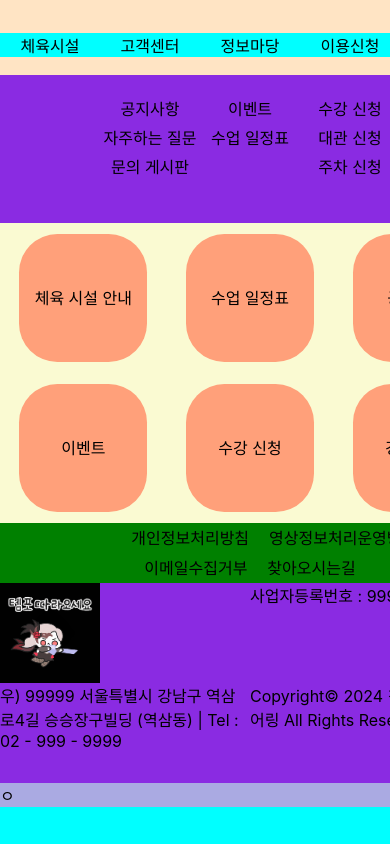
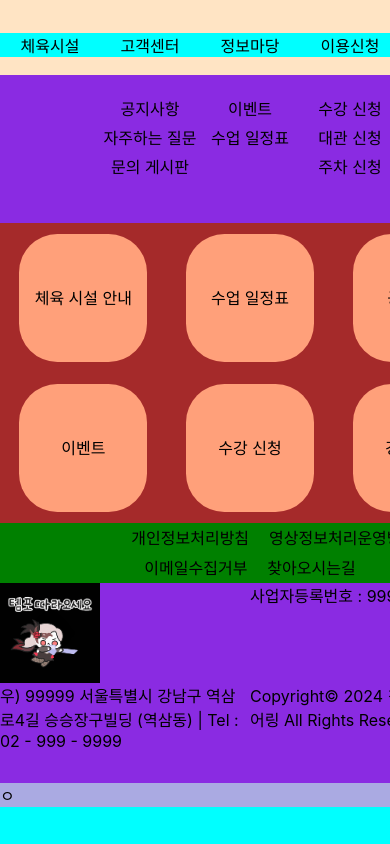
Before and after one commit to winsam003/Sports-complex, a React (Create React App) app in the folder sports-complex/: page / in a window 390 px wide. Shown: the top 844 px of the page. Built offline with nearby package versions, Linux system fonts and the light colour scheme.

Commit message:
홈화면 큰 태그.

```diff
--- a/sports-complex/src/components/MiddleMenu.css
+++ b/sports-complex/src/components/MiddleMenu.css
@@ -5,8 +5,6 @@
     height: 200px;
     align-items: center;
     justify-content: center;
-    /* text-align: center;
-    line-height: 200px; */
 }
 
 .middlemenu>span{
@@ -17,13 +15,12 @@
     text-align: center;
     line-height: 10rem;
     border-radius: 30%;
-    /* margin: 0 15px; */
     margin: auto;
 }
 
 @media(max-width : 1200px) {
     .middlemenu{
-        background-color: lightgoldenrodyellow;
+        background-color: brown;
         height: 300px;
         display: grid;
         grid-template-columns: repeat(3, 1fr);
```
